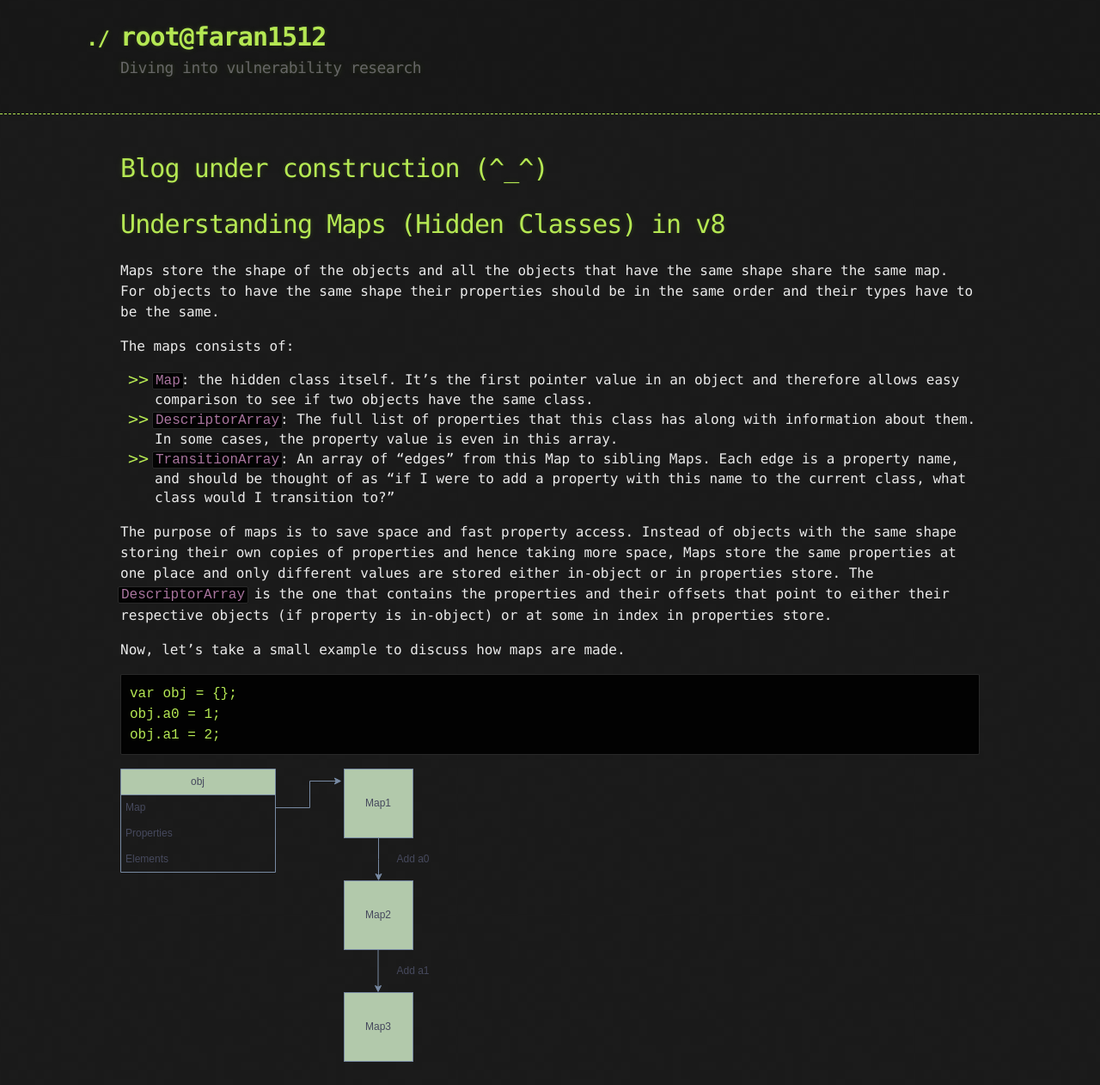
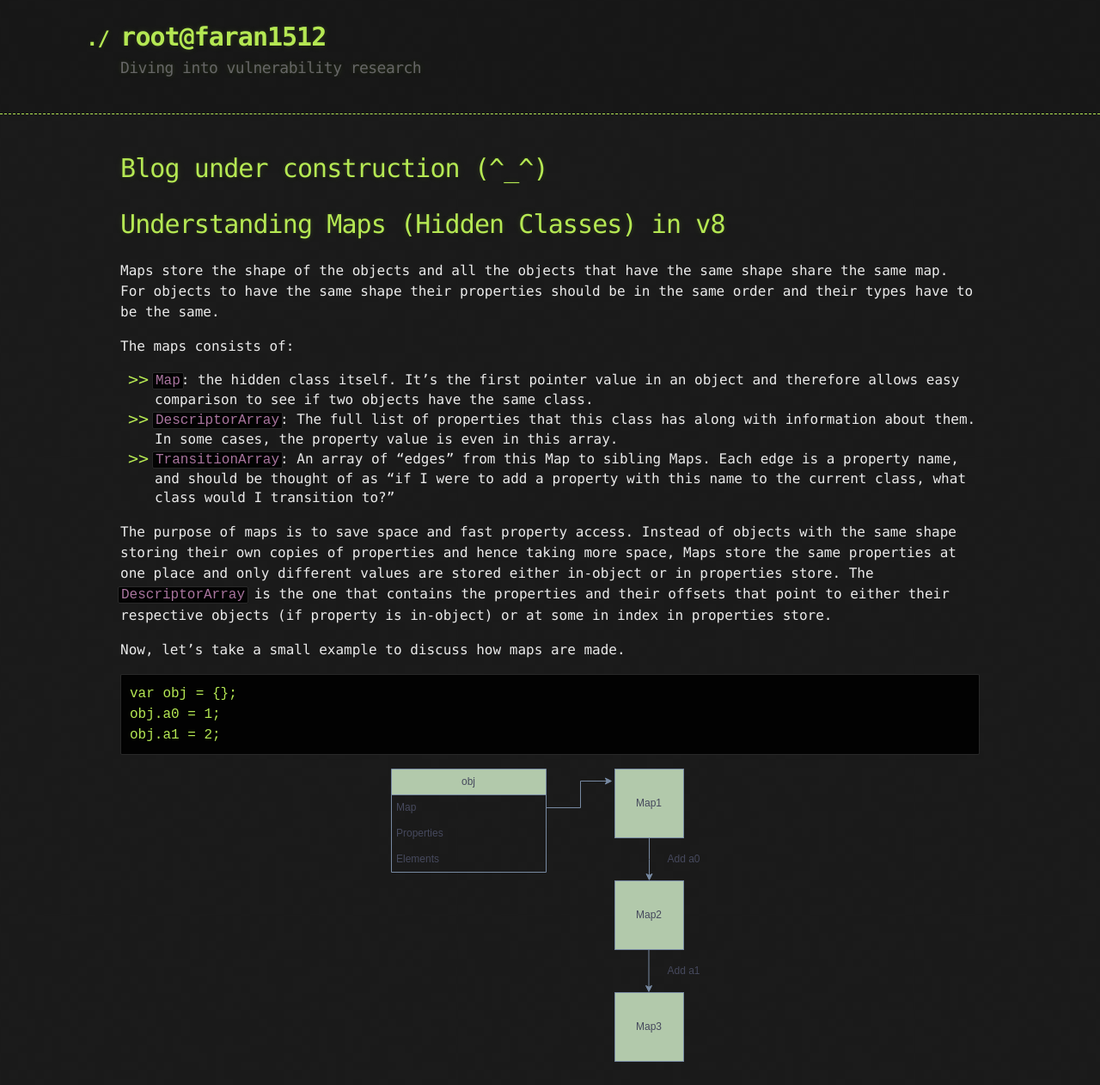
Before and after one commit to faran1512/faran1512.github.io, a Jekyll site: the page built from Blogs/Understanding_Maps_in_v8.md, in a window 1280 px wide. Shown: the whole page at 86% size. Built offline with Jekyll 4.4.1, drawn with Linux system fonts in a browser that asks for light colours; our own code applies the rules of GitHub Pages for plain Markdown files.

Commit message:
adding maps blog

````diff
--- a/Blogs/Understanding_Maps_in_v8.md
+++ b/Blogs/Understanding_Maps_in_v8.md
@@ -25,5 +25,6 @@ var obj = {};
 obj.a0 = 1;
 obj.a1 = 2;
 ```
-
-![Map of obj](./Assets/Understanding_Maps_in_v8/obj_map.drawio.svg "Map of obj")
+<p align="center">
+  <img src="./Assets/Understanding_Maps_in_v8/obj_map.drawio.svg" />
+</p>
````
